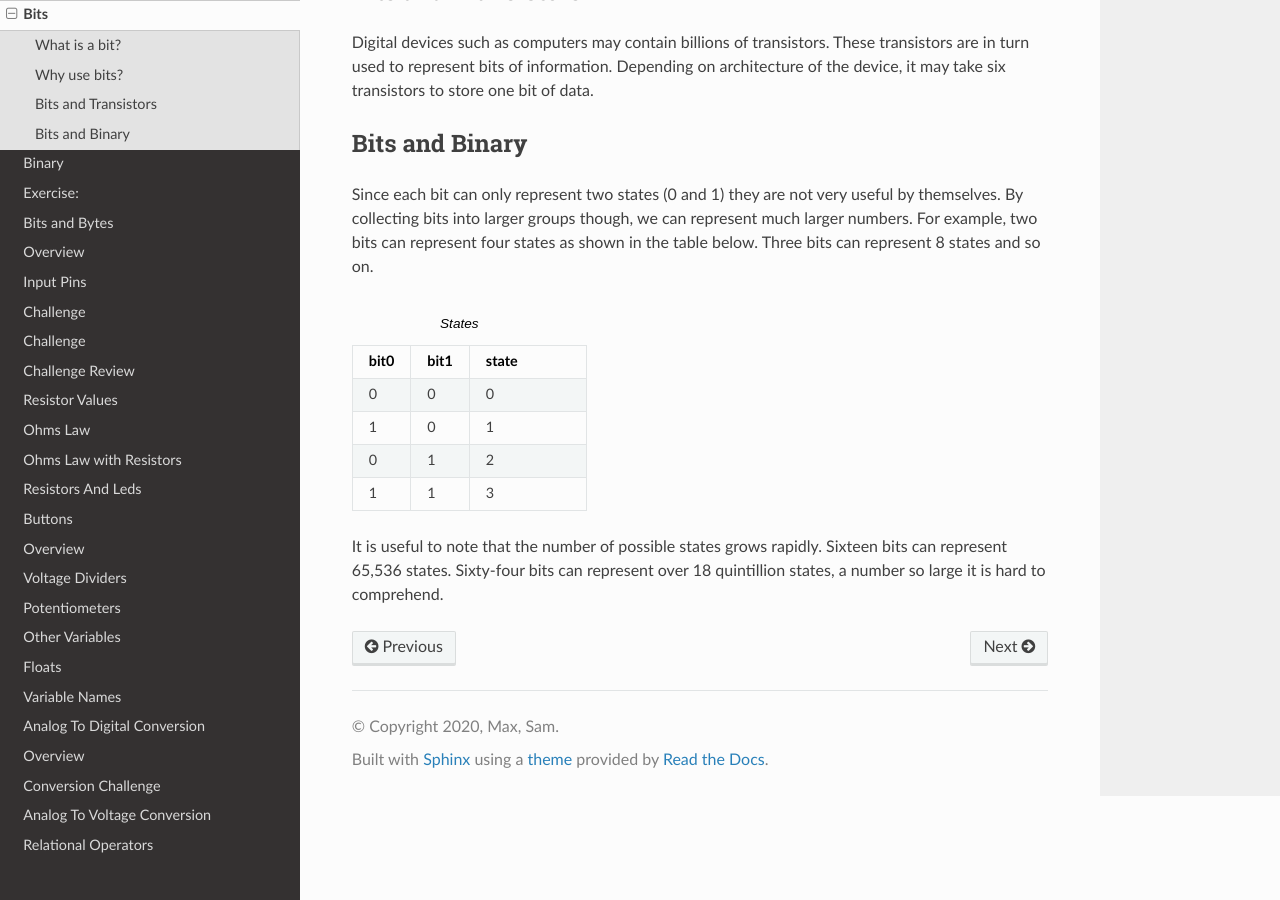
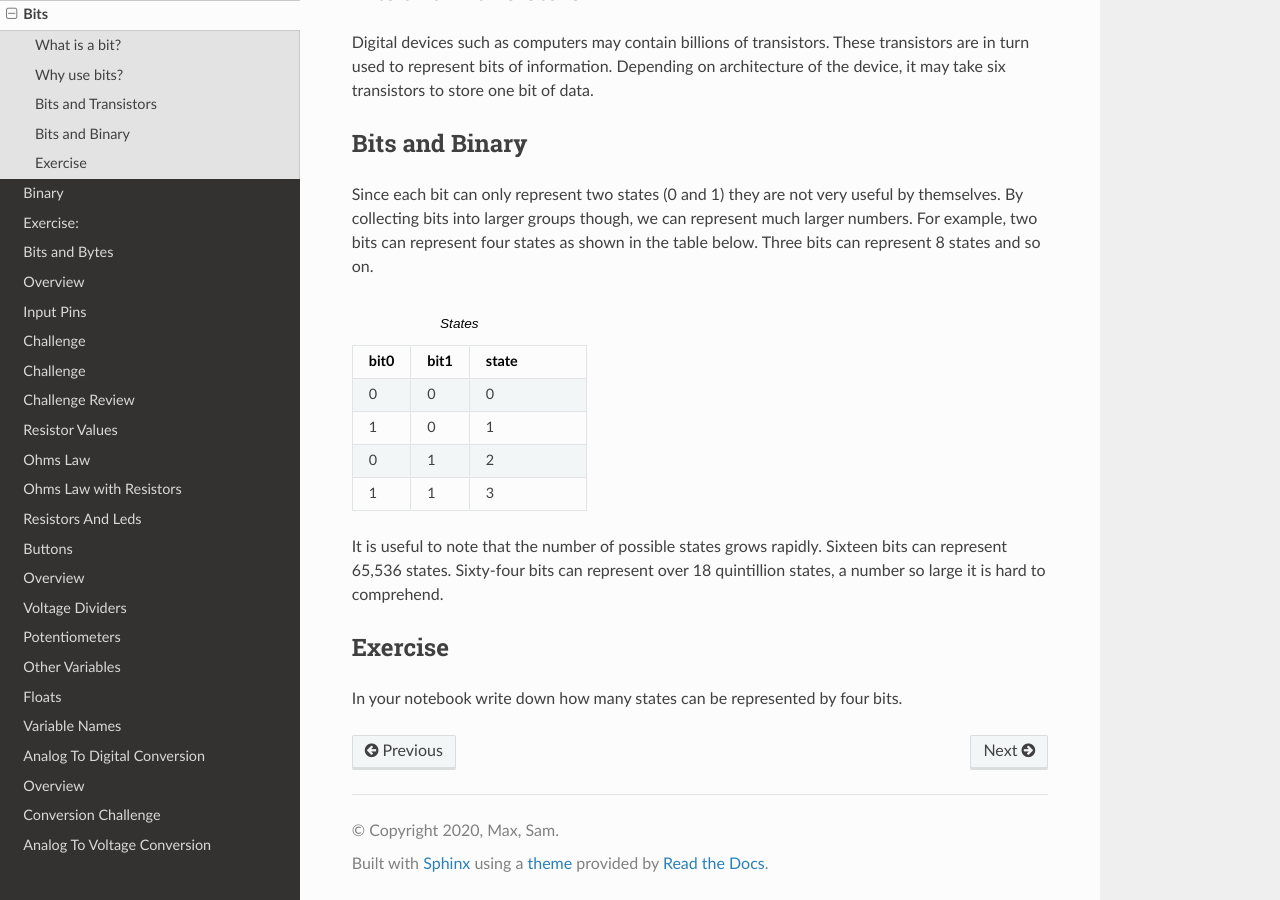
Before and after one commit to maxtkc/mvths-wiki, a Sphinx documentation site: the page built from docs/040a-bits.rst, in a window 1280 px wide and 900 px high, scrolled down 537 px. Built offline with Sphinx 7.4.7 and the Read the Docs theme 2.0.0, drawn with Linux system fonts in a browser that asks for light colours; pages that are not in the unit, such as notebooks, are missing from menus.

Commit message:
Update 040a-bits.rst

```diff
--- a/docs/040a-bits.rst
+++ b/docs/040a-bits.rst
@@ -38,3 +38,7 @@ Since each bit can only represent two states (0 and 1) they are not very useful
      - 3
 
 It is useful to note that the number of possible states grows rapidly. Sixteen bits can represent 65,536 states. Sixty-four bits can represent over 18 quintillion states, a number so large it is hard to comprehend.
+
+Exercise
+---------
+In your notebook write down how many states can be represented by four bits.
```
